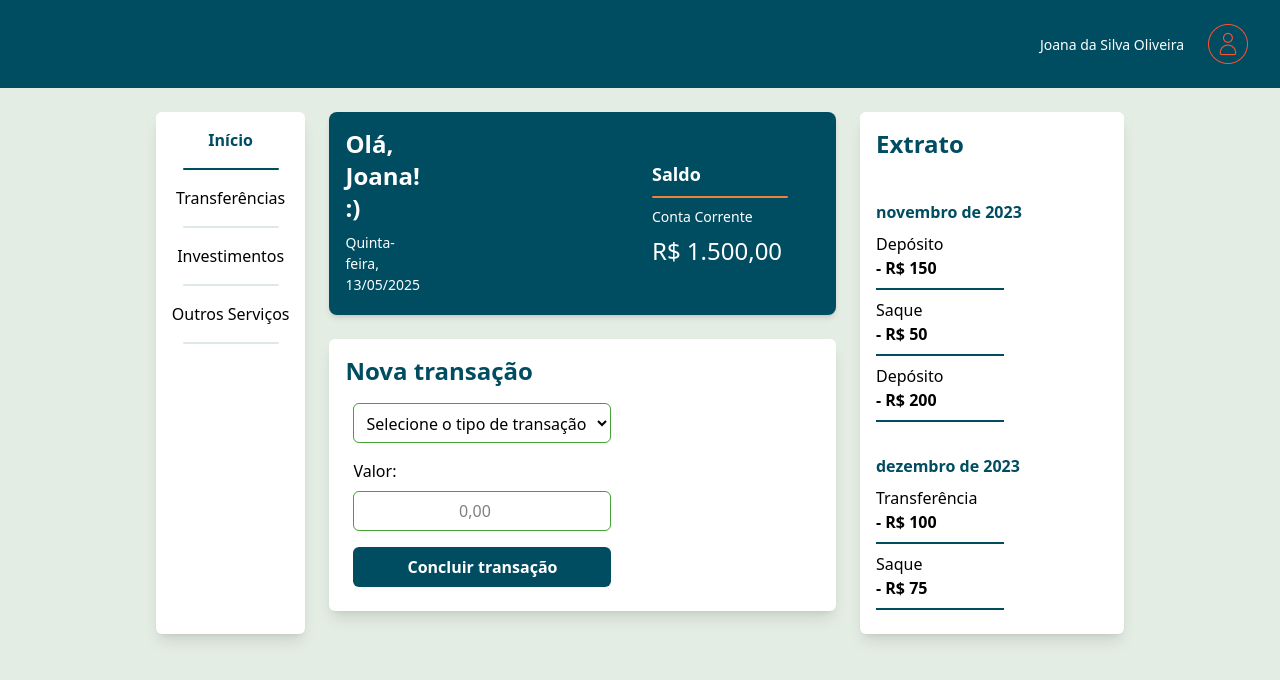
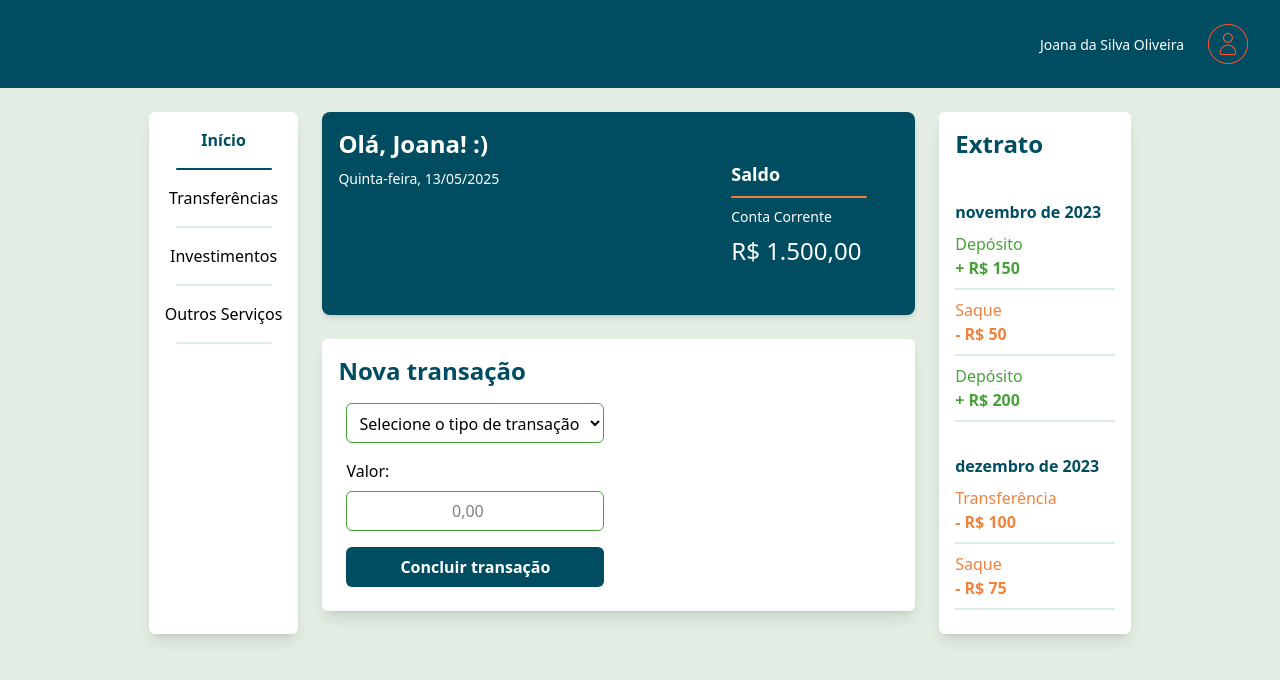
Before and after one commit to LeticiaRosa/ByteBank, a Next.js app: page / in a window 1280 px wide. Shown: the top 680 px of the page. Built offline with nearby package versions, Linux system fonts and the light colour scheme.

Commit message:
Fix: Ajustando estilo do extrato

```diff
--- a/src/components/Extrato.tsx
+++ b/src/components/Extrato.tsx
@@ -74,13 +74,20 @@ export function Extrato() {
               }).format(new Date(`2023-${mes}-01`))}
             </p>
             {transacoes.map((transacao) => (
-              <div key={transacao.id} className="transacao-item">
+              <div
+                key={transacao.id}
+                className={` transacao-item ${
+                  transacao.tipo === "Depósito"
+                    ? "text-verde-claro"
+                    : "text-laranja-grafico"
+                }`}
+              >
                 <p>{transacao.tipo}</p>
                 <h6>
-                  {transacao.tipo === "depósito" ? "+" : "-"} R${" "}
+                  {transacao.tipo === "Depósito" ? "+" : "-"} R${" "}
                   {transacao.valor}
                 </h6>
-                <hr className="w-32 h-0.5 border-0 bg-verde my-2" />
+                <hr className="w-40 h-0.5 border-0 bg-cinza my-2" />
               </div>
             ))}
           </div>
--- a/styles/globals.css
+++ b/styles/globals.css
@@ -61,7 +61,7 @@
     @apply w-24 h-0.5 bg-preto border-0 rounded-sm hover:bg-verde-claro;
   }
   .card {
-    @apply flex flex-col items-start justify-start w-full bg-white rounded-md shadow-lg text-black p-4;
+    @apply flex flex-col items-start justify-start  bg-white rounded-md shadow-lg text-black p-4;
   }
   .campo {
     @apply flex flex-col p-2 gap-2;
@@ -75,7 +75,7 @@
 
   .transacoes {
     @apply flex flex-col items-start justify-start gap-4;
-  }
+
     .mes-group {
       @apply text-verde font-semibold text-size-16 py-2;
     }
@@ -88,6 +88,7 @@
       }
     }
   }
+}
 
 html,
 body {
```
Lines whose indentation alone changed are shown as unchanged.
